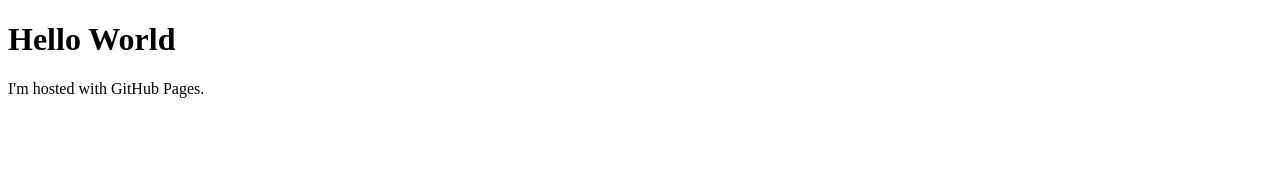
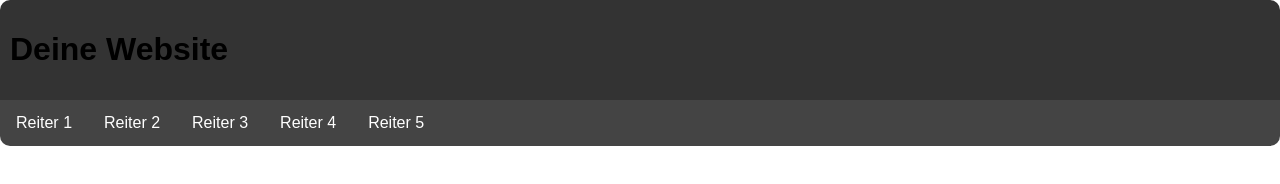
Before and after one commit to LukeWeg/LukeWeg.github.io, a plain HTML site: page index.html in a window 1280 px wide. Drawn offline with Linux system fonts and the light colour scheme.

Commit message:
Update index.html

```diff
--- a/index.html
+++ b/index.html
@@ -1,7 +1,56 @@
 <!DOCTYPE html>
-<html>
+<html lang="de">
+<head>
+  <meta charset="UTF-8">
+  <meta name="viewport" content="width=device-width, initial-scale=1.0">
+  <style>
+    body {
+      font-family: Arial, sans-serif;
+      margin: 0;
+      padding: 0;
+    }
+
+    header {
+      background-color: #333;
+      padding: 10px;
+      border-radius: 10px 10px 0 0;
+    }
+
+    nav {
+      background-color: #444;
+      border-radius: 0 0 10px 10px;
+      overflow: hidden;
+    }
+
+    nav a {
+      float: left;
+      display: block;
+      color: white;
+      text-align: center;
+      padding: 14px 16px;
+      text-decoration: none;
+    }
+
+    nav a:hover {
+      background-color: #555;
+    }
+  </style>
+</head>
 <body>
-<h1>Hello World</h1>
-<p>I'm hosted with GitHub Pages.</p>
+
+<header>
+  <h1>Deine Website</h1>
+</header>
+
+<nav>
+  <a href="#reiter1">Reiter 1</a>
+  <a href="#reiter2">Reiter 2</a>
+  <a href="#reiter3">Reiter 3</a>
+  <a href="#reiter4">Reiter 4</a>
+  <a href="#reiter5">Reiter 5</a>
+</nav>
+
+<!-- Hier fügst du den Inhalt für jeden Reiter ein -->
+
 </body>
 </html>
```
